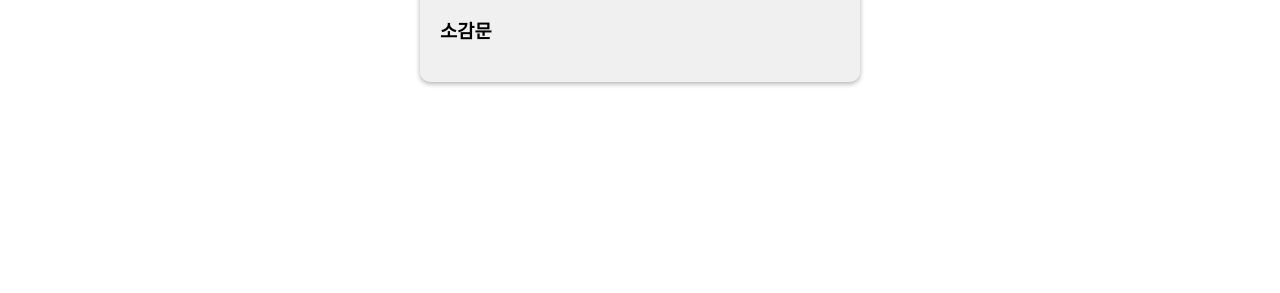
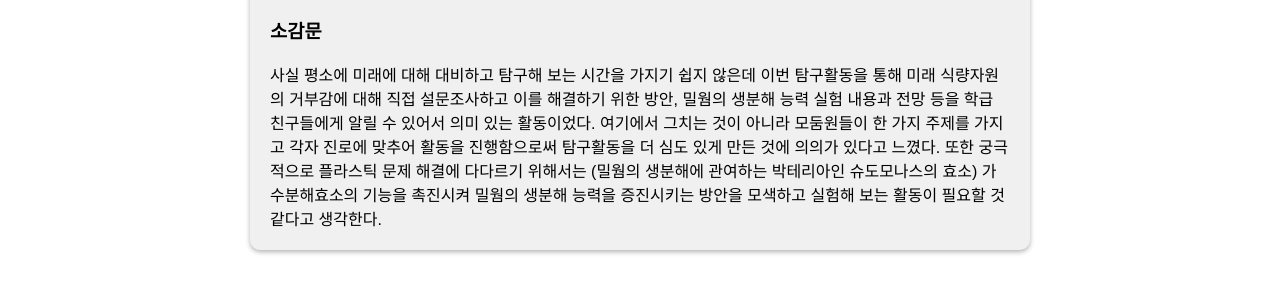
Before and after one commit to eunsungyong/eunsungyong.github.io, a plain HTML site: page 권태정.html in a window 1280 px wide. Shown: the part 247-540 px from the top of the page. Drawn offline with Linux system fonts and the light colour scheme.

Commit message:
Update 권태정.html

```diff
--- a/권태정.html
+++ b/권태정.html
@@ -70,4 +70,4 @@
         <p>희망학과 : </p>
         <div class="bio">
           <h3>소감문</h3>
-          <p></p>
+          <p>사실 평소에 미래에 대해 대비하고 탐구해 보는 시간을 가지기 쉽지 않은데 이번 탐구활동을 통해 미래 식량자원의 거부감에 대해 직접 설문조사하고 이를 해결하기 위한 방안, 밀웜의 생분해 능력 실험 내용과 전망 등을 학급 친구들에게 알릴 수 있어서 의미 있는 활동이었다. 여기에서 그치는 것이 아니라 모둠원들이 한 가지 주제를 가지고 각자 진로에 맞추어 활동을 진행함으로써 탐구활동을 더 심도 있게 만든 것에 의의가 있다고 느꼈다. 또한 궁극적으로 플라스틱 문제 해결에 다다르기 위해서는 (밀웜의 생분해에 관여하는 박테리아인 슈도모나스의 효소) 가수분해효소의 기능을 촉진시켜 밀웜의 생분해 능력을 증진시키는 방안을 모색하고 실험해 보는 활동이 필요할 것 같다고 생각한다.</p>
```
